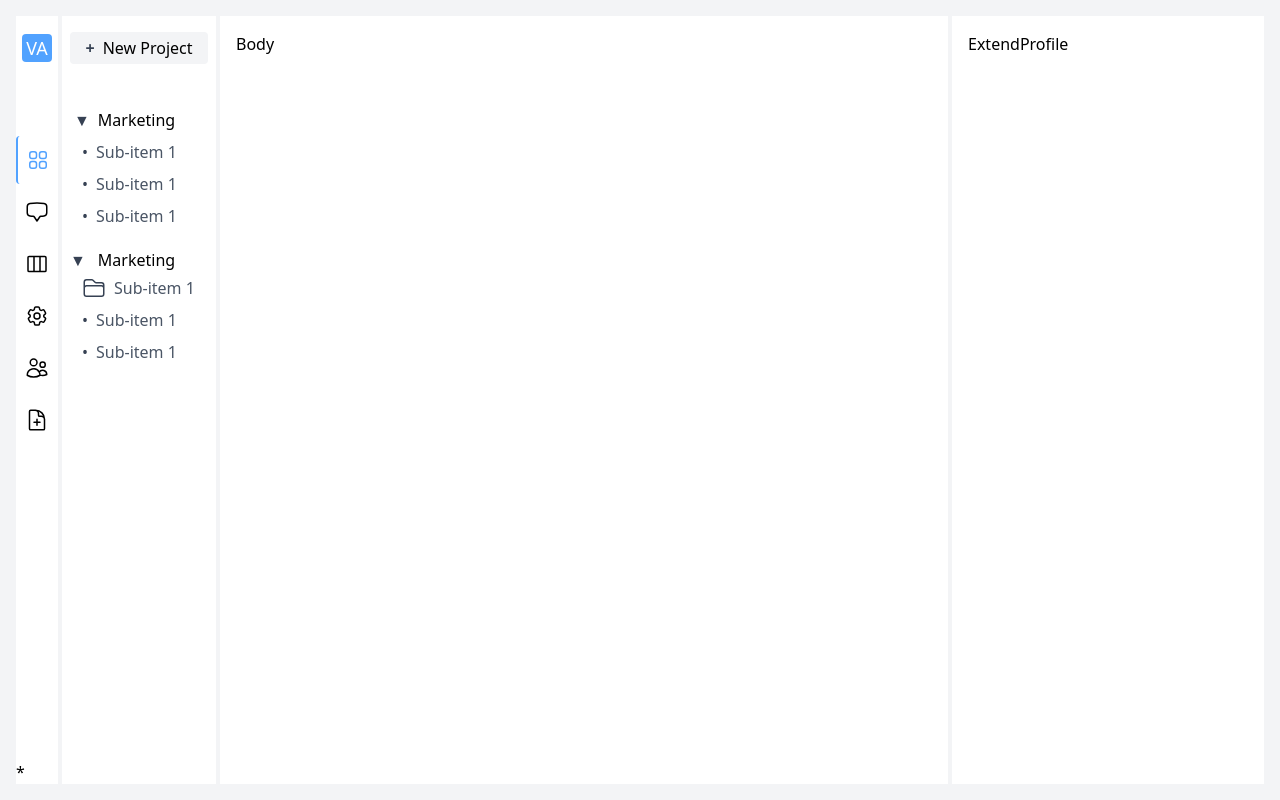
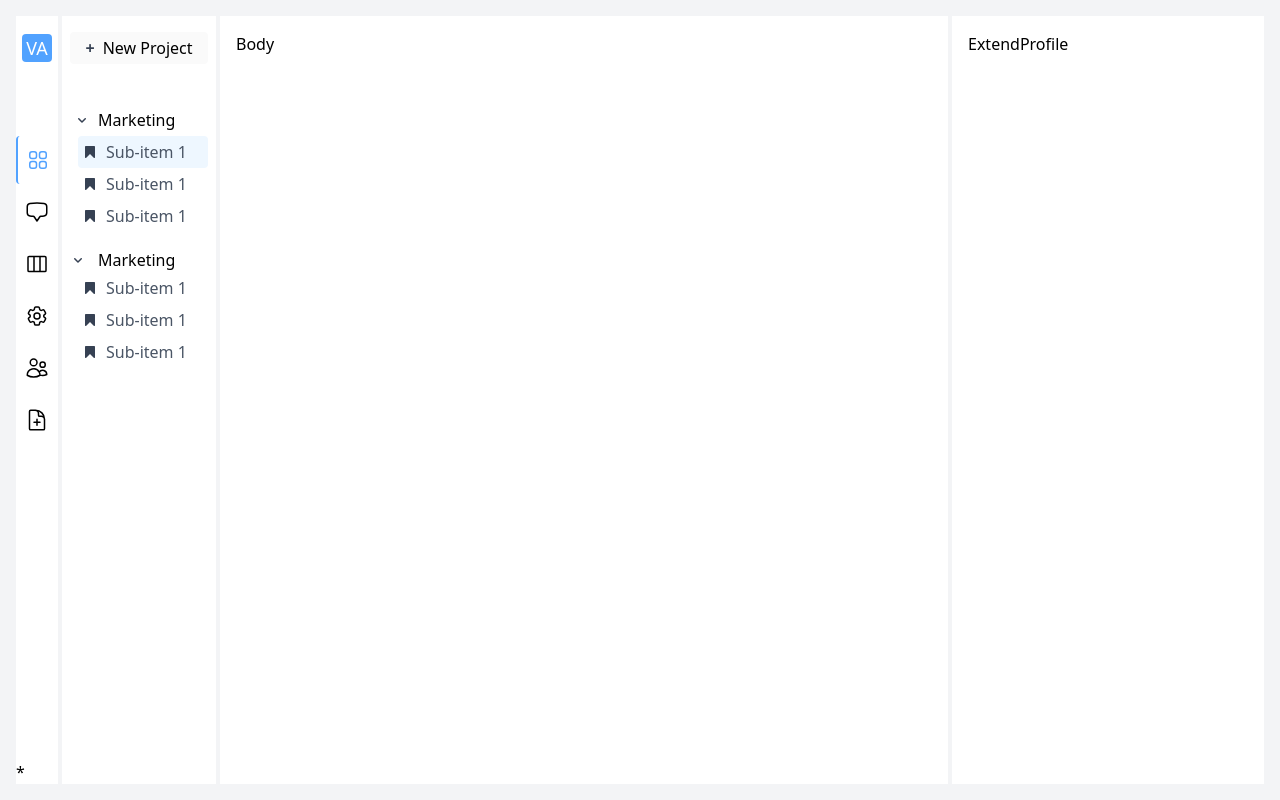
Before and after one commit to Lova1401Code/task-manager-frontend, a React (Vite) app: page / in a window 1280 px wide. Built offline with nearby package versions, Linux system fonts and the light colour scheme.

Commit message:
feat: add Chevron icons and update ExtensionBar to use them for menu toggle

```diff
--- /dev/null
+++ b/src/assets/icons/ChevronDownMicorIcon.jsx
@@ -0,0 +1,7 @@
+export default function ChevronDownMicorIcon() {
+    return (
+        <svg xmlns="http://www.w3.org/2000/svg" viewBox="0 0 16 16" fill="currentColor" className="size-4">
+            <path fillRule="evenodd" d="M4.22 6.22a.75.75 0 0 1 1.06 0L8 8.94l2.72-2.72a.75.75 0 1 1 1.06 1.06l-3.25 3.25a.75.75 0 0 1-1.06 0L4.22 7.28a.75.75 0 0 1 0-1.06Z" clipRule="evenodd" />
+        </svg>
+    )
+}
--- /dev/null
+++ b/src/assets/icons/ChevronUpMicroIcon.jsx
@@ -0,0 +1,7 @@
+export default function ChevronUpMicroIcon() {
+    return (
+        <svg xmlns="http://www.w3.org/2000/svg" viewBox="0 0 16 16" fill="currentColor" className="size-4">
+            <path fillRule="evenodd" d="M11.78 9.78a.75.75 0 0 1-1.06 0L8 7.06 5.28 9.78a.75.75 0 0 1-1.06-1.06l3.25-3.25a.75.75 0 0 1 1.06 0l3.25 3.25a.75.75 0 0 1 0 1.06Z" clipRule="evenodd" />
+        </svg>
+    )
+}
--- a/src/assets/icons/FolderIcon.jsx
+++ b/src/assets/icons/FolderIcon.jsx
@@ -1,7 +1,7 @@
 export default function FolderIcon() {
     return (
-        <svg xmlns="http://www.w3.org/2000/svg" fill="none" viewBox="0 0 24 24" strokeWidth={1.5} stroke="currentColor" className="size-6">
-            <path strokeLinecap="round" strokeLinejoin="round" d="M2.25 12.75V12A2.25 2.25 0 0 1 4.5 9.75h15A2.25 2.25 0 0 1 21.75 12v.75m-8.69-6.44-2.12-2.12a1.5 1.5 0 0 0-1.061-.44H4.5A2.25 2.25 0 0 0 2.25 6v12a2.25 2.25 0 0 0 2.25 2.25h15A2.25 2.25 0 0 0 21.75 18V9a2.25 2.25 0 0 0-2.25-2.25h-5.379a1.5 1.5 0 0 1-1.06-.44Z" />
+        <svg xmlns="http://www.w3.org/2000/svg" viewBox="0 0 16 16" fill="currentColor" className="size-4">
+            <path d="M3.75 2a.75.75 0 0 0-.75.75v10.5a.75.75 0 0 0 1.28.53L8 10.06l3.72 3.72a.75.75 0 0 0 1.28-.53V2.75a.75.75 0 0 0-.75-.75h-8.5Z" />
         </svg>
     )
 }
--- a/src/pages/ExtensionBar.jsx
+++ b/src/pages/ExtensionBar.jsx
@@ -1,5 +1,7 @@
 import { useState } from "react";
 import FolderIcon from "../assets/icons/FolderIcon";
+import ChevronDownMicorIcon from "../assets/icons/ChevronDownMicorIcon";
+import ChevronUpMicroIcon from "../assets/icons/ChevronUpMicroIcon";
 
 export default function ExtensionBar() {
     const [isOpen1, setIsOpen1] = useState(true);
@@ -15,29 +17,29 @@ export default function ExtensionBar() {
 
     return (
         <div className="flex flex-col w-full my-4 bg-white items-center p-2 gap-8">
-            <button className="h-8 bg-gray-100 hover:bg-gray-200 rounded w-full px-2 my-2">
+            <button className="h-8  bg-[#FAFAFA] hover:bg-gray-200 rounded w-full px-2 my-2">
                 <span className="text-gray-700 font-bold mr-2">+</span>
                 New Project
             </button>
             <div className="flex flex-col w-full gap-4 items-center">
                 <div className="w-full">
                     <button className="flex items-center p-1" onClick={menuClick1}>
-                        <span className="text-gray-700 mr-2">{isOpen1 ? '▼' : '▲'}</span>
+                        <span className="text-gray-700 mr-2">{isOpen1 ? <ChevronDownMicorIcon/> : <ChevronUpMicroIcon/>}</span>
                         <span>Marketing</span>
                     </button>
 
                     {isOpen1 && (
                         <ul className="flex flex-col gap-0 ml-2 text-gray-600">
-                            <li className="flex items-center p-1">
-                                <span className="text-gray-700 mr-2">•</span>
+                            <li className="flex items-center p-1 bg-[#EEF7FF] rounded">
+                                <span className="text-gray-700 mr-2"><FolderIcon /></span>
                                 <span>Sub-item 1</span>
                             </li>
                             <li className="flex items-center p-1">
-                                <span className="text-gray-700 mr-2">•</span>
+                                <span className="text-gray-700 mr-2"><FolderIcon /></span>
                                 <span>Sub-item 1</span>
                             </li>
                             <li className="flex items-center p-1">
-                                <span className="text-gray-700 mr-2">•</span>
+                                <span className="text-gray-700 mr-2"><FolderIcon /></span>
                                 <span>Sub-item 1</span>
                             </li>
                         </ul>
@@ -46,7 +48,7 @@ export default function ExtensionBar() {
                 </div>
                 <div className="w-full">
                     <button className="flex items-center" onClick={menuClick2}>
-                        <span className="text-gray-700 mr-3">{isOpen2 ? '▼' : '▲'}</span>
+                        <span className="text-gray-700 mr-3">{isOpen2 ? <ChevronDownMicorIcon/> : <ChevronUpMicroIcon/>}</span>
                         <span>Marketing</span>
                     </button>
 
@@ -57,11 +59,11 @@ export default function ExtensionBar() {
                                 <span>Sub-item 1</span>
                             </li>
                             <li className="flex items-center p-1">
-                                <span className="text-gray-700 mr-2">•</span>
+                                <span className="text-gray-700 mr-2"><FolderIcon /></span>
                                 <span>Sub-item 1</span>
                             </li>
                             <li className="flex items-center p-1">
-                                <span className="text-gray-700 mr-2">•</span>
+                                <span className="text-gray-700 mr-2"><FolderIcon /></span>
                                 <span>Sub-item 1</span>
                             </li>
                         </ul>
```
